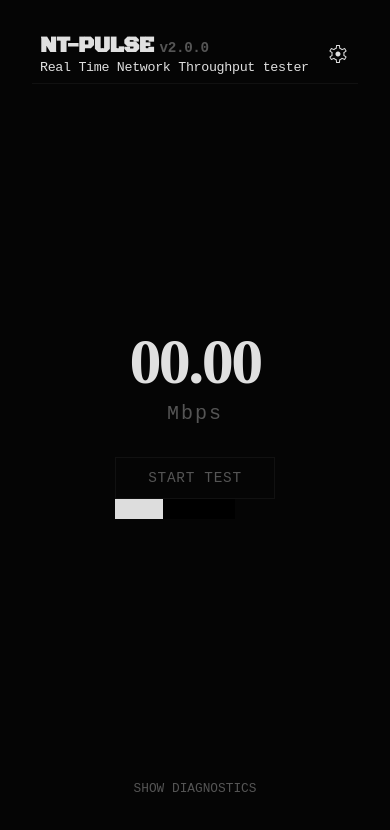
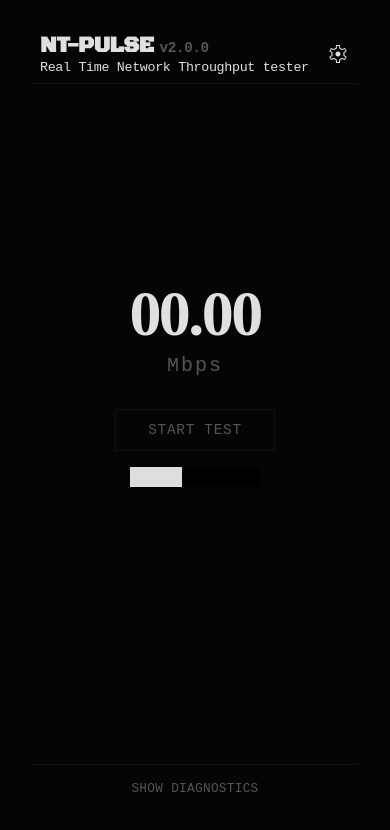
Before and after one commit to Forgata/nt-pulse, a website: page public/index.html in a window 390 px wide. Both pictures are taken after a click on the button "START TEST". Drawn offline with nearby package versions, Linux system fonts and the light colour scheme; a web font is replaced by a local one.

Commit message:
feat: enhance footer styling and layout for improved responsiveness

```diff
--- a/public/style.css
+++ b/public/style.css
@@ -136,7 +136,7 @@ button:disabled {
   cursor: not-allowed;
 }
 
-footer {
+section.diagnostics {
   width: 100%;
   max-width: 600px;
   margin: 0 auto;
@@ -191,10 +191,16 @@ footer {
   color: var(--accent);
 }
 
-/* loader */
-/* HTML: <div class="loader"></div> */
+.controls:has(div.loader) {
+  display: flex;
+  flex-direction: column;
+  gap: 1rem;
+  justify-content: center;
+  align-items: center;
+}
+
 .loader {
-  width: 120px;
+  width: 130px;
   height: 20px;
   background: linear-gradient(#ddd 0 0) 0/0% no-repeat #000;
   animation: l1 2s infinite linear;
@@ -205,7 +211,56 @@ footer {
   }
 }
 
-/* media queries */
+footer {
+  width: 100%;
+  max-width: 600px;
+  margin: 4rem auto 0 auto;
+  padding-top: 1rem;
+  border-top: 1px solid #111;
+  display: flex;
+  justify-content: space-between;
+  align-items: center;
+  font-size: 0.85rem;
+  letter-spacing: 0.02em;
+  color: var(--text-muted);
+}
+
+footer .footer-left {
+  display: flex;
+  align-items: center;
+  gap: 0.5rem;
+}
+
+.footer-left a {
+  font-weight: bold;
+}
+
+footer a {
+  color: var(--text-muted);
+  text-decoration: none;
+  transition: color 0.15s ease;
+}
+
+footer a:hover {
+  color: var(--accent);
+}
+
+footer .footer-right {
+  display: flex;
+  gap: 0.5rem;
+}
+
+footer .separator {
+  color: #1a1a1a;
+  user-select: none;
+}
+
+@media (width < 660px) {
+  footer {
+    flex-direction: column;
+    gap: 10px;
+  }
+}
 
 @media (width < 475px) {
   .title h1 {
@@ -223,6 +278,17 @@ footer {
   .speed-number {
     font-size: 4rem;
   }
+
+  footer {
+    flex-direction: column;
+    gap: 0.5rem;
+    text-align: center;
+    font-size: smaller;
+  }
+
+  .footer-left span:nth-of-type(2) {
+    display: none;
+  }
 }
 
 @media (width < 375px) {
```
